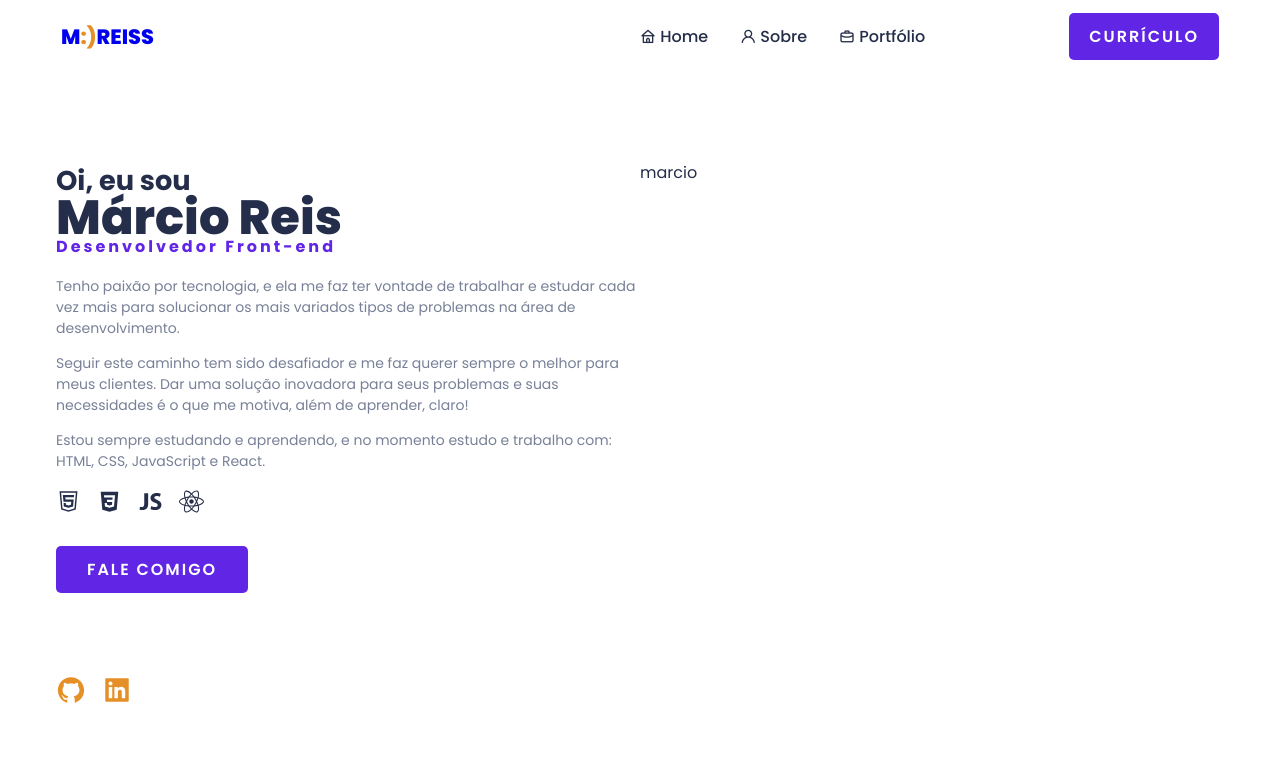
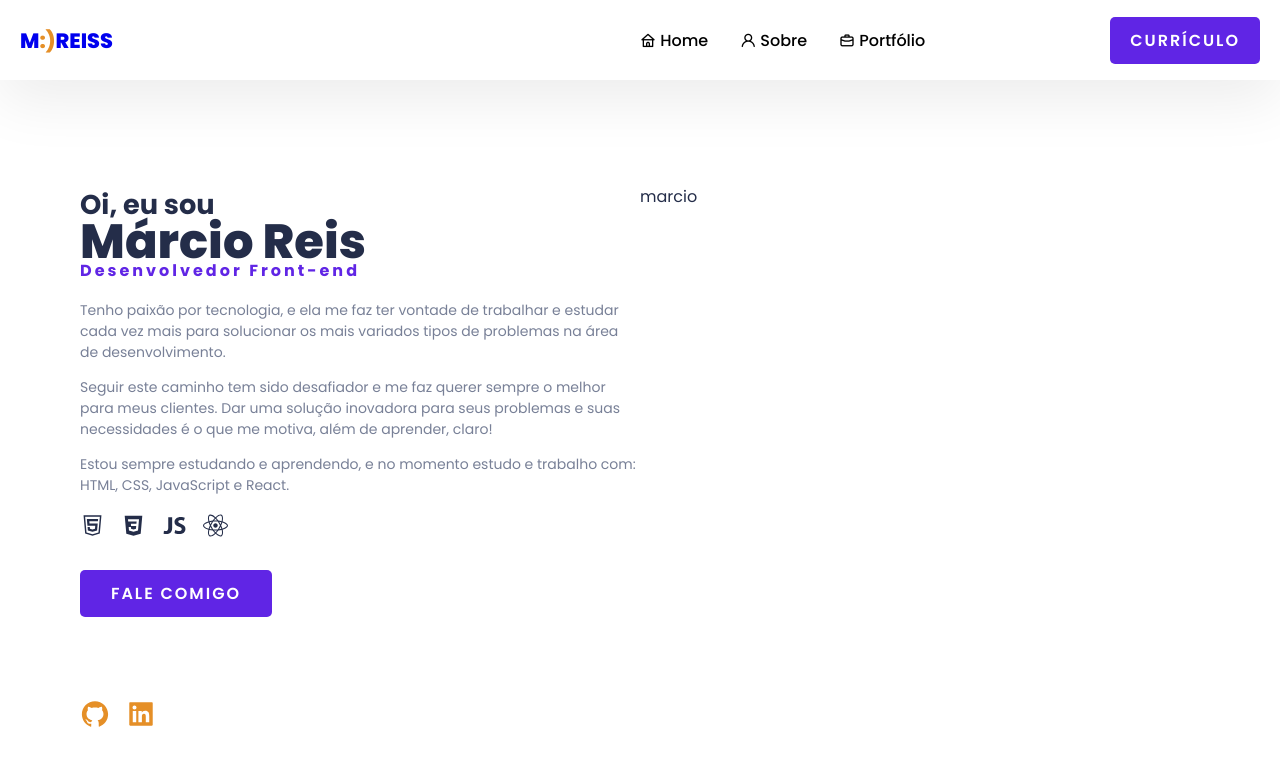
Before and after one commit to devmarcioreis/mreiss, a React (Create React App) app: page / in a window 1280 px wide. Shown: the top 766 px of the page. Built offline with nearby package versions, Linux system fonts and the light colour scheme.

Commit message:
correção padding

```diff
--- a/src/App.css
+++ b/src/App.css
@@ -29,7 +29,7 @@
 }
 
 .App {
-  padding: .5rem 3.5rem;
+  padding: .5rem 5rem;
   overflow: hidden;
   color: var(--black-color);
 }
--- a/src/App.js
+++ b/src/App.js
@@ -4,10 +4,10 @@ import Navbar from './Components/Navbar/Navbar'
 
 const App = () => {
   return (
-    <div className='App'>
+    <>
       <Navbar />
       <Intro />
-    </div>
+    </>
   )
 }
 
--- a/src/Components/Intro/Intro.jsx
+++ b/src/Components/Intro/Intro.jsx
@@ -9,7 +9,7 @@ import { FaReact } from 'react-icons/fa'
 
 const Intro = () => {
   return (
-    <div className='intro'>
+    <div className='App intro'>
       <div className="intro-left">
         <div className="intro-name">
           <span>Oi, eu sou</span>
--- a/src/Components/Navbar/Navbar.css
+++ b/src/Components/Navbar/Navbar.css
@@ -1,8 +1,9 @@
 .nav-wrapper {
     display: flex;
     justify-content: space-between;
-    height: 7vh;
-    padding: 5px;
+    height: 10vh;
+    padding: 0 20px;
+    box-shadow: var(--boxShadow);
 }
 .nav-left {
     display: flex;
```
